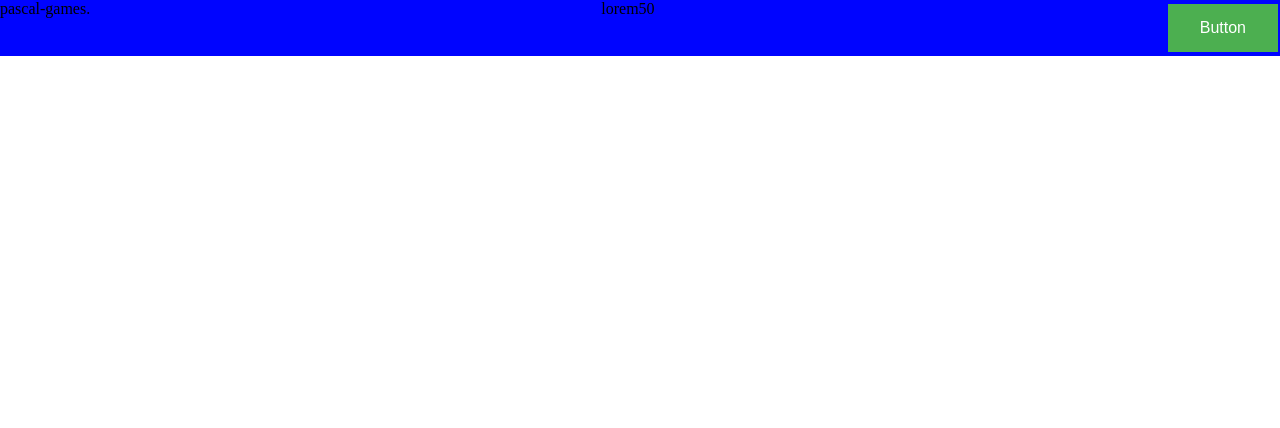
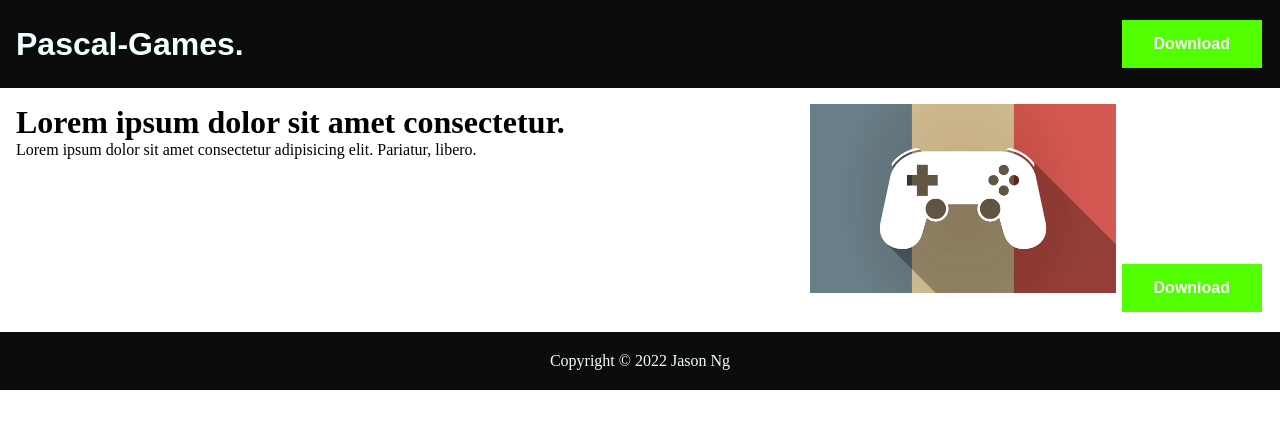
Before and after one commit to jack0237/pacy-Gaming-Studio, a plain HTML site: page index.html in a window 1280 px wide. Drawn offline with Linux system fonts and the light colour scheme.

Commit message:
new modif

```diff
--- a/index.html
+++ b/index.html
@@ -5,15 +5,40 @@
     <meta http-equiv="X-UA-Compatible" content="IE=edge">
     <meta name="viewport" content="width=device-width, initial-scale=1.0">
     <link rel="stylesheet" href="style.css">
+    <link rel="stylesheet" href="https://cdnjs.cloudflare.com/ajax/libs/font-awesome/6.2.1/css/all.min.css">
     <title>Document</title>
 </head>
 <body>
     <nav class="main_nav">
         <div class="main_logo">
-            pascal-games.
+            Pascal-Games.
         </div>
-        lorem50
-        <button class="button">Button</button>
+        <div>
+            <i class="fa fas-user"></i>
+            <button class="button">Download</button>
+        </div>
     </nav>
+
+    <div class="main_section">
+        <section></section>
+        <section></section>
+    </div>
+
+    <div class="main-head">
+        <div>
+            <h1>Lorem ipsum dolor sit amet consectetur.</h1>
+            <p>Lorem ipsum dolor sit amet consectetur adipisicing elit. Pariatur, libero.</p>
+
+        </div>
+        <div>
+            <img id="image" src="jeux.jpg" alt="photo de jeu">
+            <button class="button">Download</button>
+        </div>
+    </div>
+
+    <footer class="foot">
+    <p id="cop-right">Copyright © 2022 Jason Ng</p>
+    </footer>
+
 </body>
 </html>
--- a/style.css
+++ b/style.css
@@ -1,3 +1,8 @@
+:root{
+    --clr-1: #0c0c0c;
+    --clr-2: #eec6c6;
+}
+
 *{
     padding: 0;
     margin: 0;
@@ -5,17 +10,21 @@
 }
 
 .main_nav{
-
     display: flex;
     justify-content: space-between;
-    background-color: rgb(0, 4, 255);
+    background-color: var(--clr-1);
+    align-items: center;
+    padding: 1rem;
 }
 
-
-
-
+.main_logo{
+    font-family: Arial, Helvetica, sans-serif;
+    font-size: 2rem;
+    font-weight: 700;
+    color: azure;
+}
 .button {
-    background-color: #4CAF50;
+    background-color: #51ff00;
     border: none;
     color: white;
     padding: 15px 32px;
@@ -23,6 +32,31 @@
     text-decoration: none;
     display: inline-block;
     font-size: 16px;
+    font-weight: 700;
     margin: 4px 2px;
     cursor: pointer;
-  }
+}
+
+
+
+.foot {
+    background-color: var(--clr-1);
+}
+.foot p {
+    display: flex;
+    flex-direction: column;
+    justify-content: center;
+    align-items: center;
+    color: azure;
+    padding: 20px;
+}
+
+.main-head{
+    display: flex;
+    justify-content: space-between;
+    padding: 1rem;
+}
+#image{
+    height: 5cm;
+
+}
```
Also changed, not shown: jeux.jpg (added).
